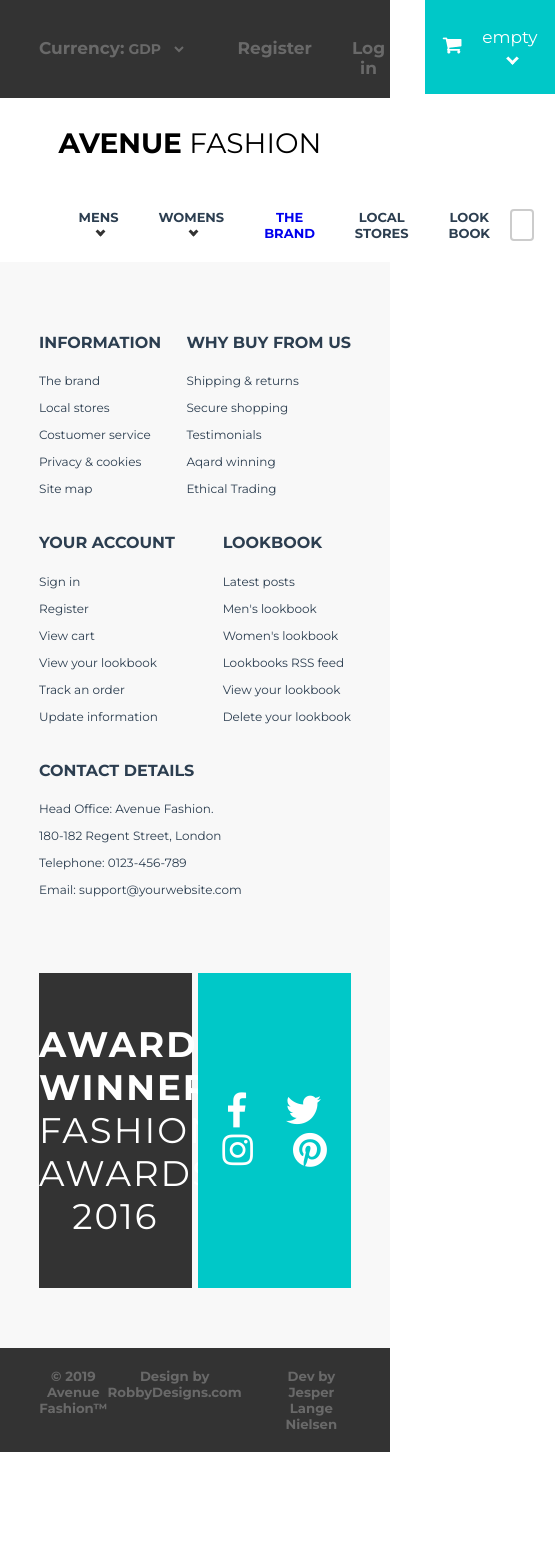
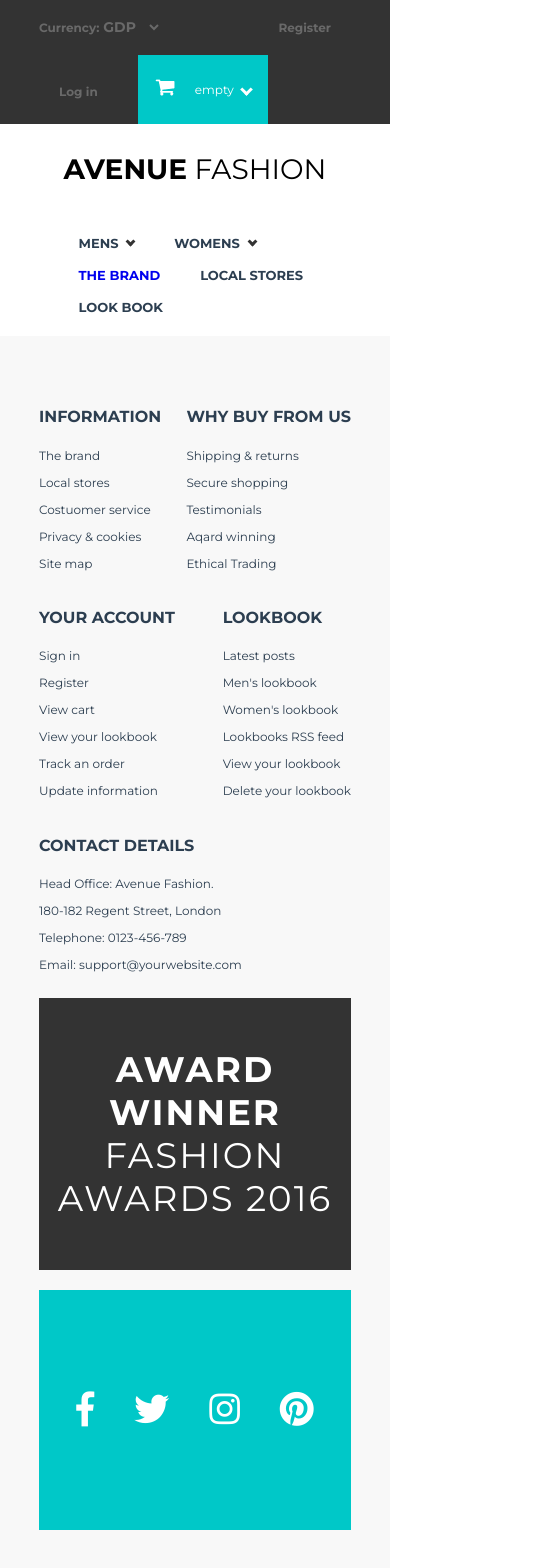
Before and after one commit to Lange92/Vue_exam, a Vue app: page /Productview in a window 390 px wide. Shown: the top 1568 px of the page, 555 px wide, since content can reach past the window. Before the commit the page ends 1452 px from the top, so only its background shows below. Built offline with nearby package versions, Linux system fonts and the light colour scheme.

Commit message:
responsive push 2

```diff
--- a/src/components/Footer.vue
+++ b/src/components/Footer.vue
@@ -66,7 +66,8 @@
             </ul>
           </div>
         </div>
-
+      </div>
+      <div class="width-container">
         <div class="footer-banners">
           <div class="award-banner">
             <h3><span>AWARD WINNER</span> FASHION AWARDS 2016</h3>
@@ -77,7 +78,6 @@
               <i class="fab fa-twitter"></i>
               <i class="fab fa-instagram"></i>
               <i class="fab fa-pinterest"></i>
-            </div>
             </div>
           </div>
         </div>
@@ -96,6 +96,7 @@
         </div>
       </div>
     </div>
+  </div>
 </template>
 
 <script>
--- a/src/scss/main.scss
+++ b/src/scss/main.scss
@@ -128,6 +128,7 @@
 .footer-copyright {
   align-items: baseline;
   display: flex;
+  flex-wrap: wrap;
   color: #696969;
   width: 80%;
   margin: auto;
@@ -295,6 +296,7 @@
   text-transform: uppercase;
   font-size: 13px;
   display: flex;
+  flex-wrap: wrap;
   font-family: $fontHeader;
   font-weight: bold;
   li {
@@ -1227,6 +1229,33 @@
 }
 
 @media only screen and (max-width: 600px) {
+  .main-header h5 {
+    font-size: 12px;
+  }
+  .searchfield-container input[type='text'] {
+    display: none;
+  }
+  .category-menu__tab {
+    top: 295px;
+  }
+  .category-products .category__list {
+    padding-right: 0;
+  }
+  .product-item__banner {
+    display: none;
+  }
+  .clothing-deals ul {
+    flex-direction: column;
+  }
+  .logo {
+    text-align: center;
+  }
+  .promo-slider {
+    display: none;
+  }
+  .nav-container {
+    flex-direction: column;
+  }
   .lookbook-container__item {
     div:nth-child(1n) {
       grid-column: 1 / 13;
@@ -1304,6 +1333,35 @@
   .img-landing-page {
     display: none;
   }
+  .award-banner {
+    width: 100%;
+    margin-bottom: 10px;
+    margin-top: 10px;
+  }
+
+  .some-banner {
+    width: 100%;
+    font-size: 35px;
+    padding: 50px 0;
+    margin-top: 0;
+  }
+
+  .footer-banners {
+    display: grid;
+    grid-row: auto;
+    grid-template-columns: repeat(12, 1fr);
+    grid-column-gap: 10px;
+    grid-row-gap: 10px;
+
+    div:nth-child(1n) {
+      grid-column: 1 / 13;
+      grid-row: 1 / 2;
+    }
+    div:nth-child(2n) {
+      grid-column: 1 / 13;
+      grid-row: 2 / 3;
+    }
+  }
 }
 
 @media only screen and (max-width: 1699px) {
```
Lines whose indentation alone changed are shown as unchanged.
